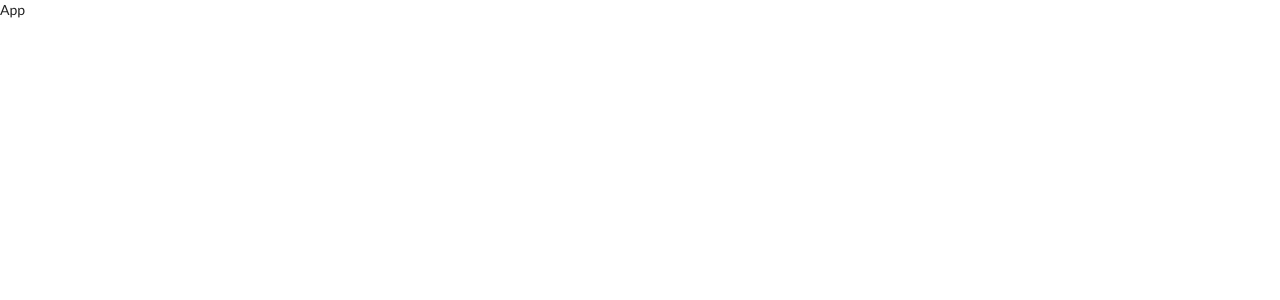
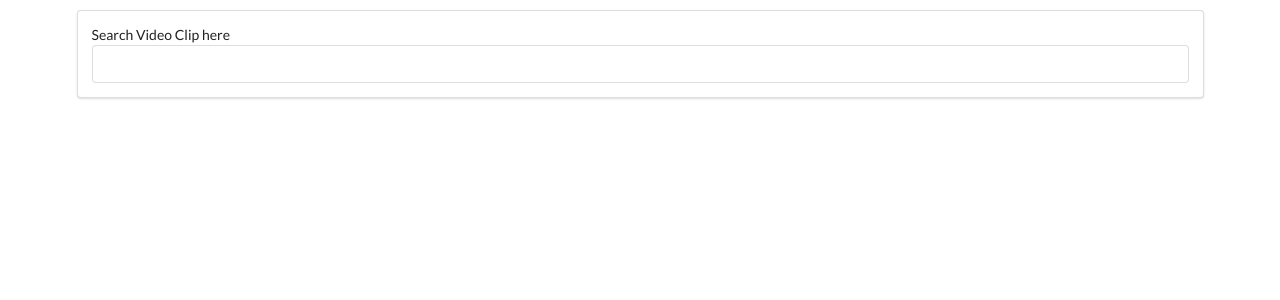
Before and after one commit to joyjsmun/youtube, a React (Create React App) app: page / in a window 1280 px wide. Shown: the top 300 px of the page. Built offline with nearby package versions, Linux system fonts and the light colour scheme.

Commit message:
ADD: searchbar hadler event

```diff
--- a/src/component/App.js
+++ b/src/component/App.js
@@ -4,7 +4,9 @@ import SearchBar from './SearchBar';
 class App extends React.Component{
     render(){
         return(
-            <div>App</div>
+            <div className="ui container" style={{marginTop:'10px'}}>
+                <SearchBar />
+            </div>
         )
     }
 }
--- a/src/component/SearchBar.js
+++ b/src/component/SearchBar.js
@@ -1,9 +1,21 @@
 import React from 'react';
 
 class SearchBar extends React.Component{
+    state = {term:''}
+
+
+    searchBarHandler = (e) => {
+        this.setState({term:e.target.value})
+    }
+
     render(){
         return(
-            <div>SearchBar</div>
+            <div className="ui segment">
+                <form className="ui form">
+                    <label>Search Video Clip here</label>
+                    <input type="text" onChange={this.searchBarHandler} />
+                </form>
+            </div>
         )
     }
 }
```
